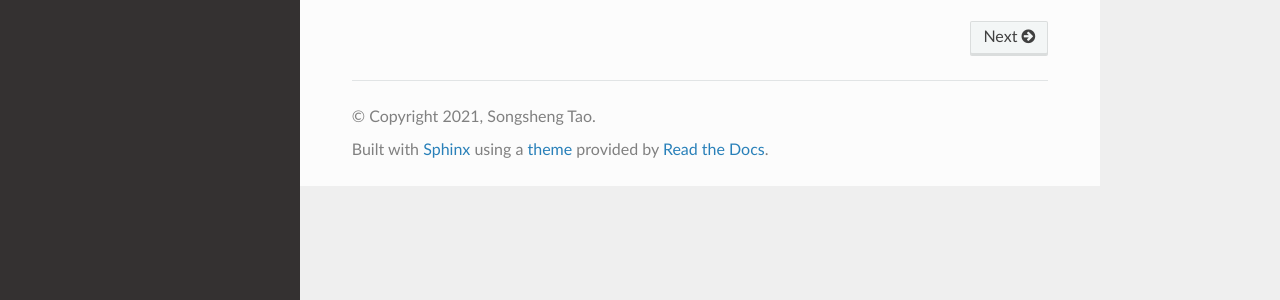
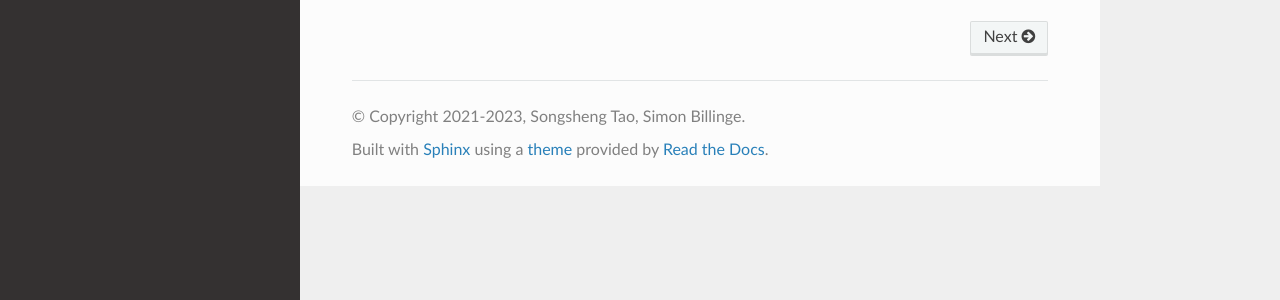
Before and after one commit to Billingegroup/PublicWebsite, a Sphinx documentation site: the page built from docs/source/index.rst, in a window 1280 px wide. Shown: the part 439-739 px from the top of the page. Built offline with Sphinx 7.4.7 and the Read the Docs theme 2.0.0, drawn with Linux system fonts in a browser that asks for light colours.

Commit message:
update authors

```diff
--- a/docs/source/conf.py
+++ b/docs/source/conf.py
@@ -68,8 +68,8 @@ master_doc = 'index'
 
 # General information about the project.
 project = 'PublicWebsite'
-copyright = '2021, Songsheng Tao'
-author = 'Songsheng Tao'
+copyright = '2021-2023, Songsheng Tao, Simon Billinge'
+author = 'Songsheng Tao, Simon Billinge'
 
 # The version info for the project you're documenting, acts as replacement for
 # |version| and |release|, also used in various other places throughout the
```
